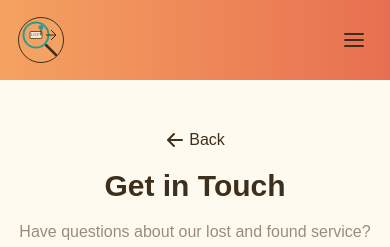
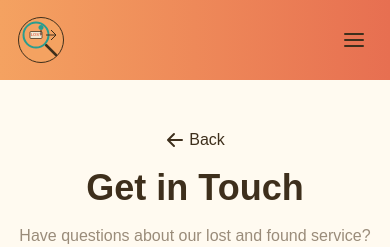
Before and after one commit to robinahmed12/lostralink-client-side, a React (Vite) app: page /contact in a window 390 px wide. Shown: the top 247 px of the page. Built offline with nearby package versions, Linux system fonts and the light colour scheme; no server answers.

Commit message:
updated ui

```diff
--- a/src/components/ContactPage.jsx
+++ b/src/components/ContactPage.jsx
@@ -54,7 +54,7 @@ const ContactPage = () => {
             Back
           </button>
 
-          <h1 className="text-3xl sm:text-4xl font-bold text-[#3E2F1C] mb-4">
+          <h1 className="text-4xl sm:text-4xl font-bold text-[#3E2F1C] mb-4">
             Get in Touch
           </h1>
           <p className="text-[#9A8C7A] max-w-md mx-auto">
```
